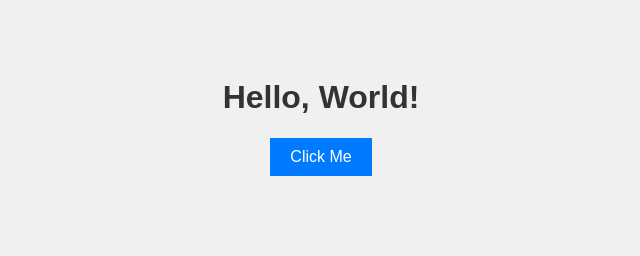
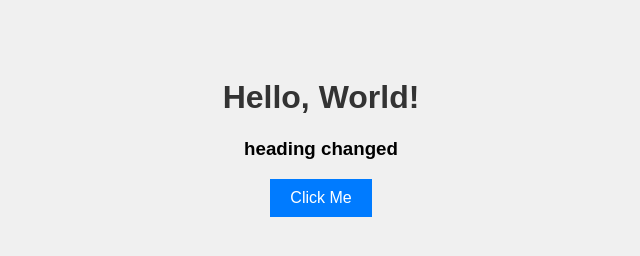
Before and after one commit to vinipappan/test, a plain HTML site: page index.html in a window 1280 px wide. Shown: the whole page, without its empty margins (319-959 px from the left). Drawn offline with Linux system fonts and the light colour scheme.

Commit message:
Update index.html
heading 2 added

```diff
--- a/index.html
+++ b/index.html
@@ -8,6 +8,7 @@
 </head>
 <body>
     <h1>Hello, World!</h1>
+    <h3>heading changed</h3>
     <button id="myButton">Click Me</button>
     <script src="javascripts.js"></script>
 </body>
```
